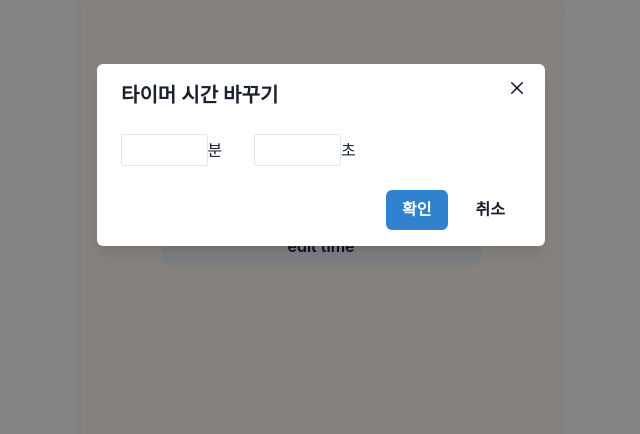
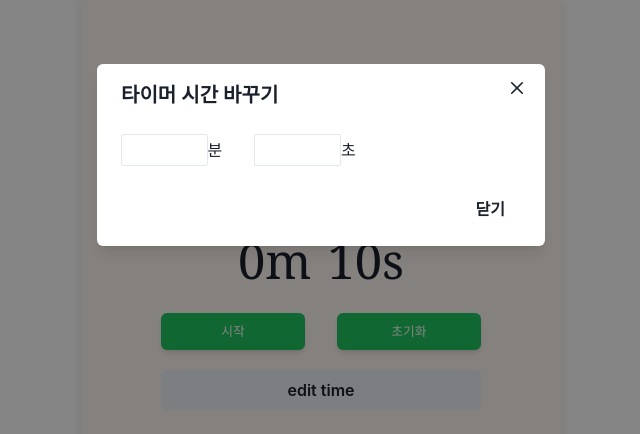
Before and after one commit to Azamman327/yes-tea, a Next.js app: page /timer in a window 1280 px wide. Both pictures are taken after a click on the button "edit time". Shown: the top 434 px of the page, without its empty margins (319-959 px from the left). Built offline with nearby package versions, Linux system fonts and the light colour scheme.

Commit message:
Feat: useStore 이용한 timer 시간 수정기능 구현

```diff
--- a/src/app/timer/modal.tsx
+++ b/src/app/timer/modal.tsx
@@ -14,15 +14,11 @@ import {
 
 import { useDisclosure } from '@chakra-ui/react';
 
-// import { editTime } from './utils/editTime';
+import { useTimeStore } from "./timeStore"
 
 const EditModal: React.FC = () => {
+  const timeStore = useTimeStore();
   const { isOpen, onOpen, onClose } = useDisclosure();
-
-  const handleEdit = () => {
-    onClose();
-    // editTime();
-  };
 
   return (
     <>
@@ -40,19 +36,16 @@ const EditModal: React.FC = () => {
 
               <ModalBody className="flex flex-row">
                 <span className="flex flex-row items-center pr-8 w-1/3">
-                <Input size="sm" />분
+                  <Input name="minute" onChange={(e) => timeStore.updateMinutesState(Number(e.target.value))} size="sm" />분
                 </span>
                 <span className="flex flex-row items-center pr-8 w-1/3">
-                <Input size="sm" />초
+                  <Input name="second" onChange={(e) => timeStore.updateSecondsState(Number(e.target.value))} size="sm" />초
                 </span>
               </ModalBody>
 
               <ModalFooter>
-              <Button colorScheme="blue" mr={3} onClick={handleEdit}>
-                확인
-              </Button>
                 <Button variant="ghost" onClick={onClose}>
-                취소
+                  닫기
                 </Button>
               </ModalFooter>
           </ModalContent>
--- a/src/app/timer/timer.tsx
+++ b/src/app/timer/timer.tsx
@@ -50,7 +50,7 @@ export default function Timer() {
   };
 
   return (
-    <div className="w-full">
+    <div className="w-full pt-36">
       <div className="flex flex-row justify-center">
         <span className="minute"></span>
         <div>{minutes}m</div>
```
Lines whose indentation alone changed are shown as unchanged.
